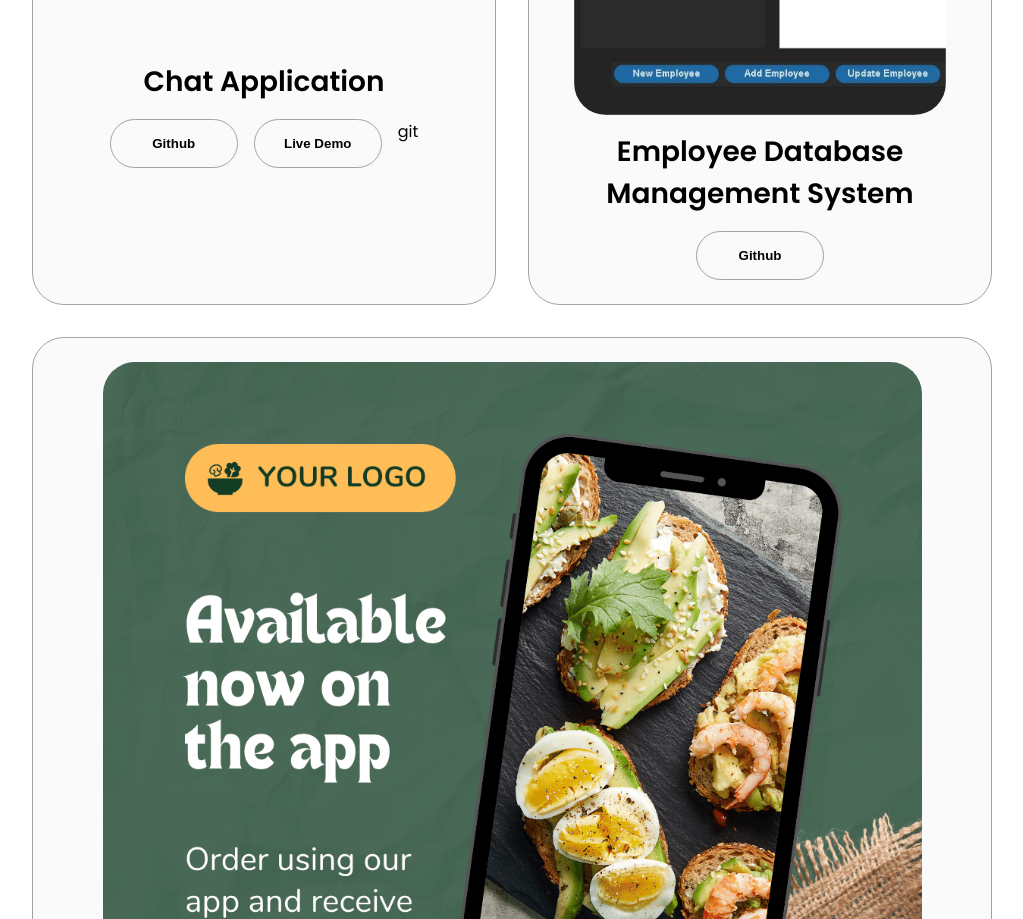
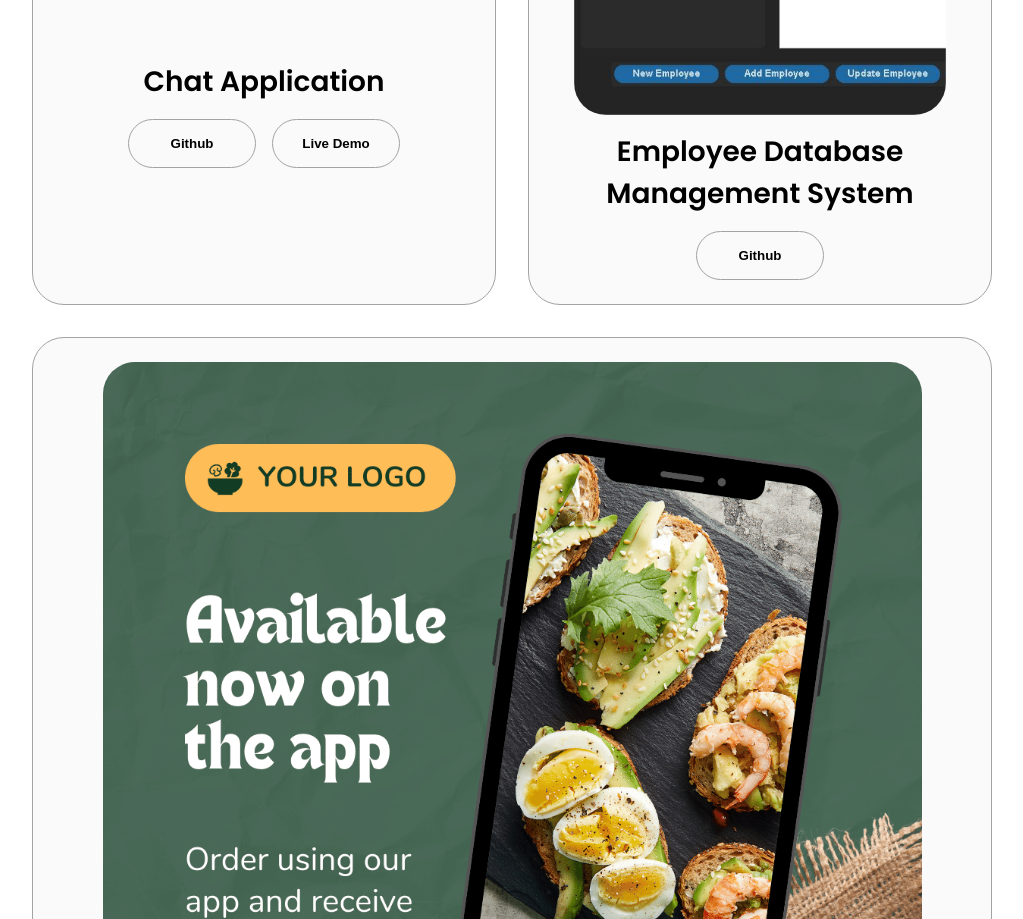
Before and after one commit to szaid47/Portfolio-website, a plain HTML site: page index.html in a window 1280 px wide. Shown: the part 2904-3823 px from the top of the page, without its empty margins (128-1151 px from the left). Drawn offline with Linux system fonts and the light colour scheme.

Commit message:
bug fixed

```diff
--- a/index.html
+++ b/index.html
@@ -294,7 +294,7 @@
               >
                 Live Demo
               </button>
-     git        </div>
+             </div>
           </div>
           <div class="details-container color-container">
             <div class="article-container">
```
